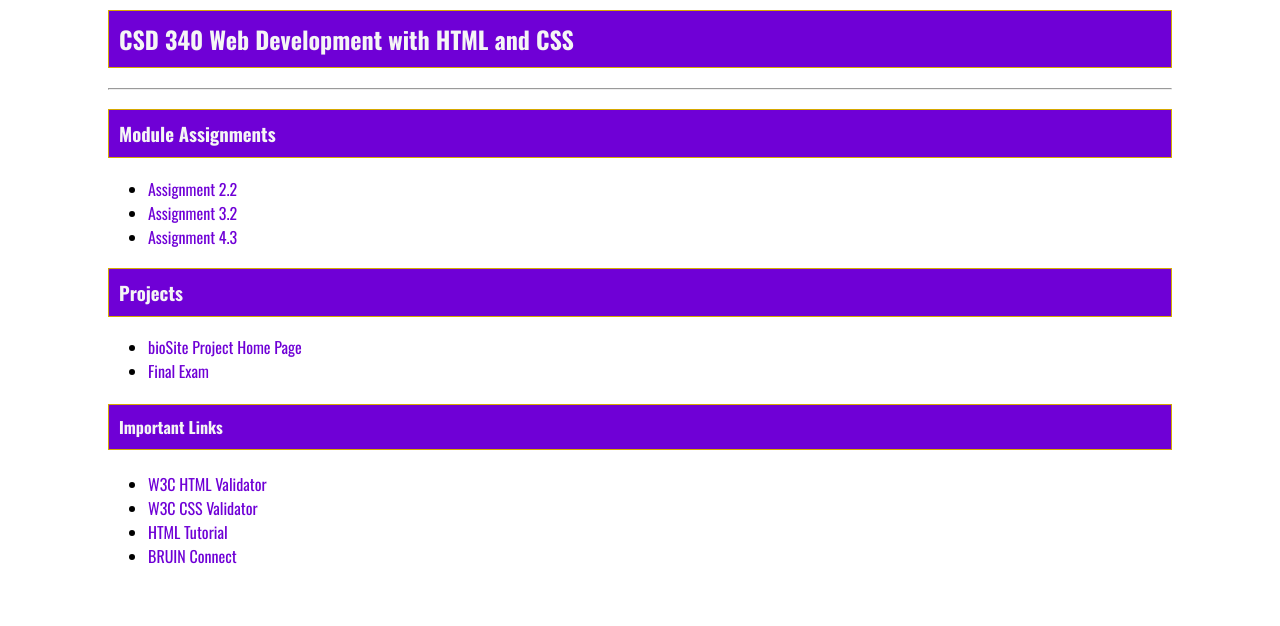
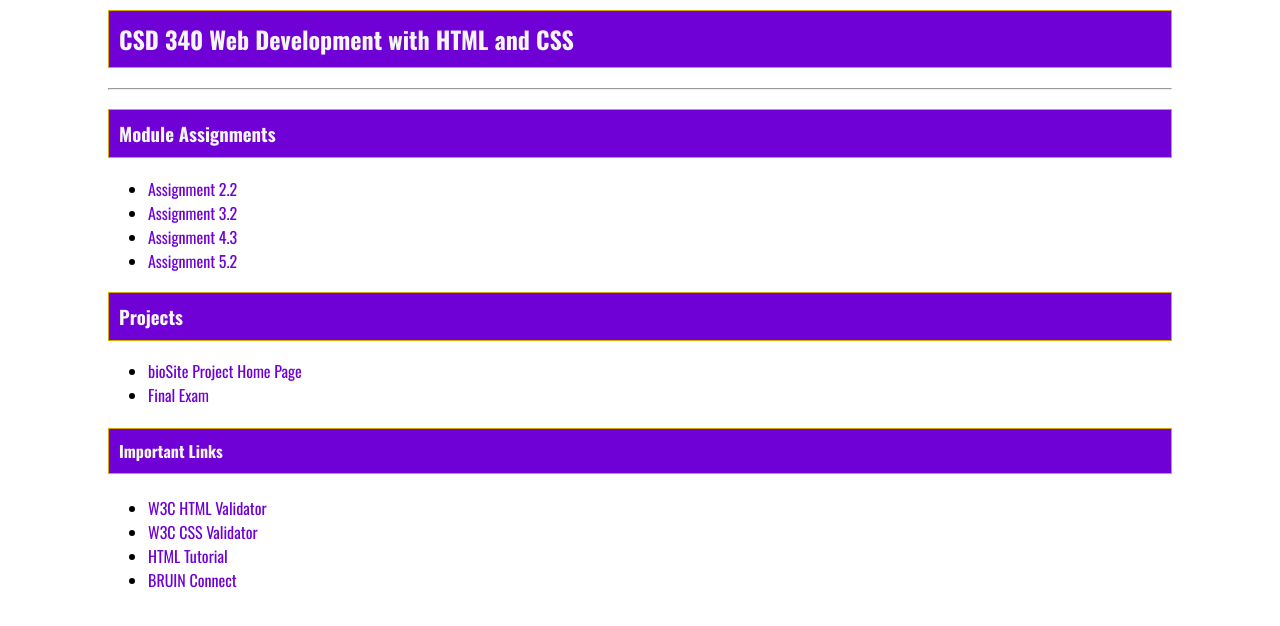
Before and after one commit to rsongcuan/csd-340, a plain HTML site: page index.html in a window 1280 px wide. Shown: the part 130-756 px from the top of the page. Drawn offline with nearby package versions, Linux system fonts and the light colour scheme.

Commit message:
Updated index file to include Assignment 5.2

```diff
--- a/index.html
+++ b/index.html
@@ -21,6 +21,7 @@ Module 4.2 Assignment: GitHub Pages
                 <li><a href="module-2/songcuan_EX1.html">Assignment 2.2</a></li>
                 <li><a href="module-3/songcuan_EX2.html">Assignment 3.2</a></li>
                 <li><a href="module-4/songcuan_EX3.html">Assignment 4.3</a></li>
+                <li><a href="module-5/songcuan_EX4.html">Assignment 5.2</a></li>
             </ul>
         <h3>Projects</h3>
             <ul>
```
